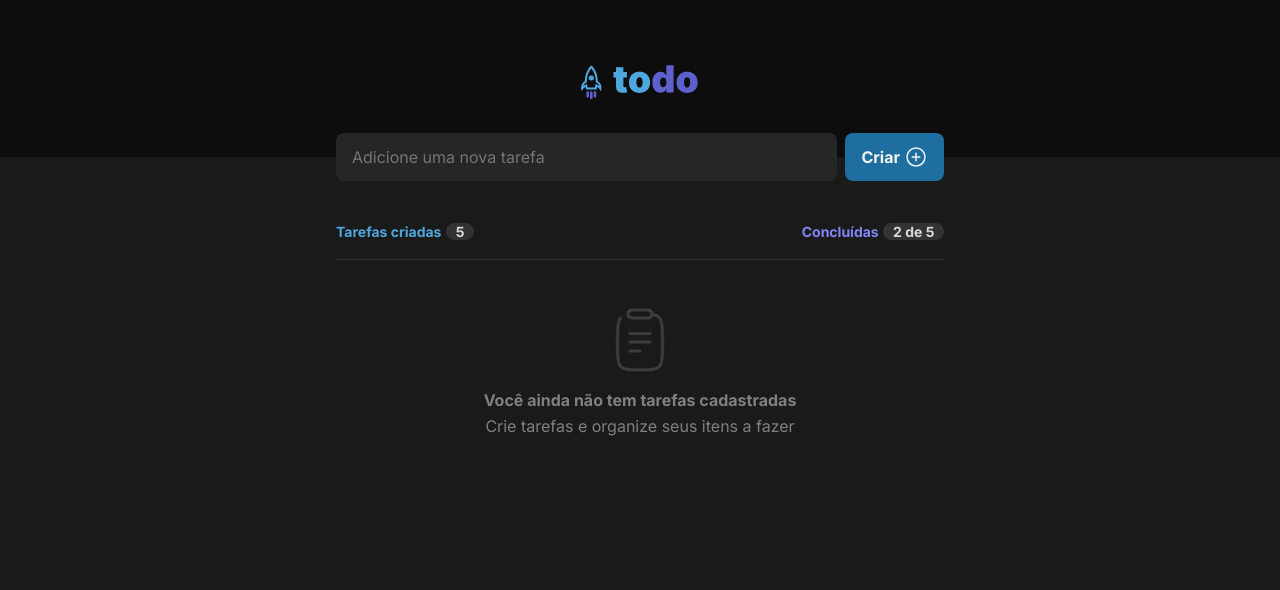
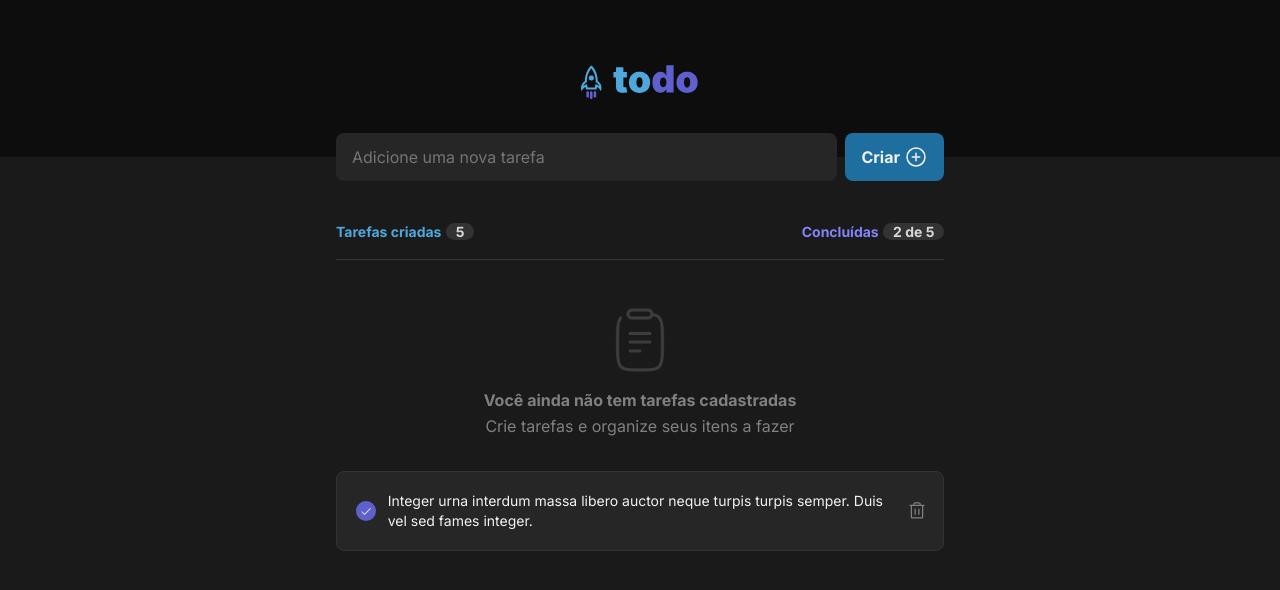
Before and after one commit to rafaalberto/todo-list, a React (Vite) app: page / in a window 1280 px wide. Shown: the top 590 px of the page. Built offline with nearby package versions, Linux system fonts and the light colour scheme.

Commit message:
creating task item component

```diff
--- a/src/App.tsx
+++ b/src/App.tsx
@@ -1,5 +1,6 @@
 import { Header } from './components/Header'
 import { NewTask } from './components/NewTask'
+import { TaskItem } from './components/TaskItem'
 import { Tasks } from './components/Tasks'
 
 import styles from './App.module.css'
@@ -12,6 +13,7 @@ export function App() {
       <div className={styles.wrapper}>
         <NewTask />
         <Tasks />
+        <TaskItem />
       </div>
     </div>
   )
--- /dev/null
+++ b/src/components/TaskItem.module.css
@@ -0,0 +1,74 @@
+.taskContent {
+ display: flex;
+ flex: 1;
+ gap: 0.75rem;
+
+ align-items: center;
+ justify-content: space-between;
+
+ padding: 1rem;
+ border-radius: 8px;
+
+ background-color: var(--gray-500);
+ border: 1px solid var(--gray-400);
+}
+
+.taskContent label {
+    display: flex;
+    padding: 3px;
+    align-items: center;
+    gap: 0.75rem;
+}
+
+.taskContent input[type="checkbox"] {
+   display: none;
+}
+
+.checkbox {
+    border-radius: 100%;
+    height: 1.25rem;
+    width: 1.5rem;
+
+    transition: 0.2s all;
+
+    display: flex;
+    align-items: center;
+    justify-content: center;
+}
+
+.checkbox-unchecked {
+    border: 2px solid var(--blue);
+}
+
+.checkbox-unchecked:hover {
+    background-color: var(--blue-dark);
+}
+
+.checkbox-checked {
+    border: 2px solid var(--purple-dark);
+    background-color: var(--purple-dark);
+}
+
+.checkbox-checked:hover {
+    border: 2px solid var(--purple);
+    background-color: var(--purple);
+}
+
+.taskContent p {
+    font-size: 0.875rem;
+    line-height: 140%;
+    user-select: none;
+}
+
+.taskContent button {
+    background: transparent;
+    border: 0;
+    color: var(--gray-300);
+    cursor: pointer;
+    line-height: 0;
+    border-radius: 4px;
+}
+
+.taskContent button:hover {
+    color: var(--blue);
+}
--- /dev/null
+++ b/src/components/TaskItem.tsx
@@ -0,0 +1,24 @@
+import { Check, Trash } from '@phosphor-icons/react'
+
+import styles from './TaskItem.module.css'
+
+export function TaskItem() {
+    return (
+        <div className={styles.taskContent}>
+            <div>
+                <label htmlFor="checkbox">
+                    <input readOnly type="checkbox" id="checkbox" />
+                    <span className={`${styles.checkbox} ${styles['checkbox-checked']}`}>
+                        <Check size={12} />
+                    </span>
+                    <p>
+                        Integer urna interdum massa libero auctor neque turpis turpis semper. Duis vel sed fames integer.
+                    </p>
+                </label>
+            </div>
+            <button title="Delete task">
+                <Trash size={20} />
+            </button>
+        </div>
+    )
+}
```
